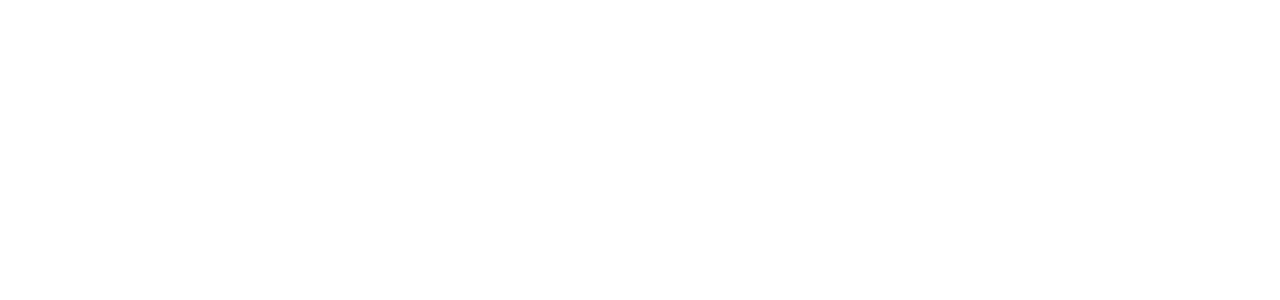
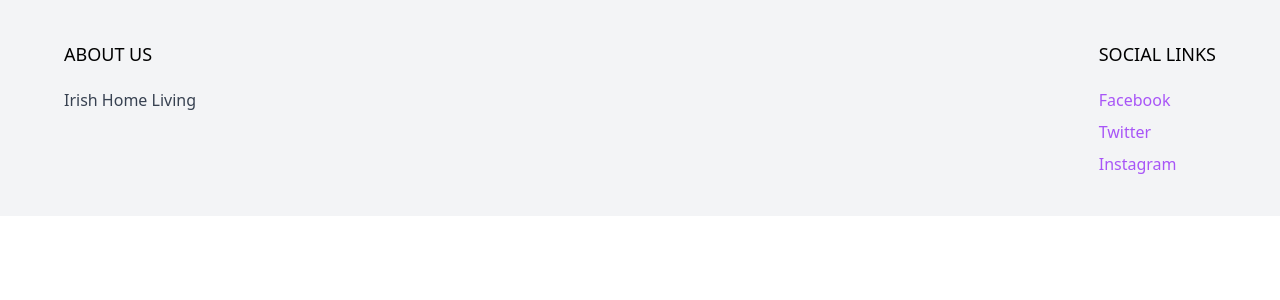
Before and after one commit to pbtrad/compord-ti, a Django app: page / in a window 1280 px wide. Before the commit the part shown is empty. Shown: the top 300 px of the page. Run offline with Django 4.2, Linux system fonts and the light colour scheme; some libraries are stand-ins or nearby versions.

Commit message:
Added social links to footer

```diff
--- a/core/templates/core/base.html
+++ b/core/templates/core/base.html
@@ -8,6 +8,21 @@
     <title>Document</title>
 </head>
 <body>
-
+    <footer class="bg-gray-100">
+        <div class="max-w-6xl mx-auto py-10 px-6 xl:px-0 md:flex justify-between">
+            <div class="footer-left mb-12 md:mb-0">
+                <h2 class="mb-5 uppercase text-lg">About us</h2>
+                <p class="text-gray-700">Irish Home Living</p>
+            </div>
+            <div class="footer-right">
+                <h2 class="mb-5 uppercase text-lg">Social Links</h2>
+                <ul class="space-y-2">
+                    <li><a href="#" class="text-purple-500 hover:text-purple-800">Facebook</a></li>
+                    <li><a href="#" class="text-purple-500 hover:text-purple-800">Twitter</a></li>
+                    <li><a href="#" class="text-purple-500 hover:text-purple-800">Instagram</a></li>
+                </ul>
+            </div>
+        </div>
+    </footer>
 </body>
 </html>
```
